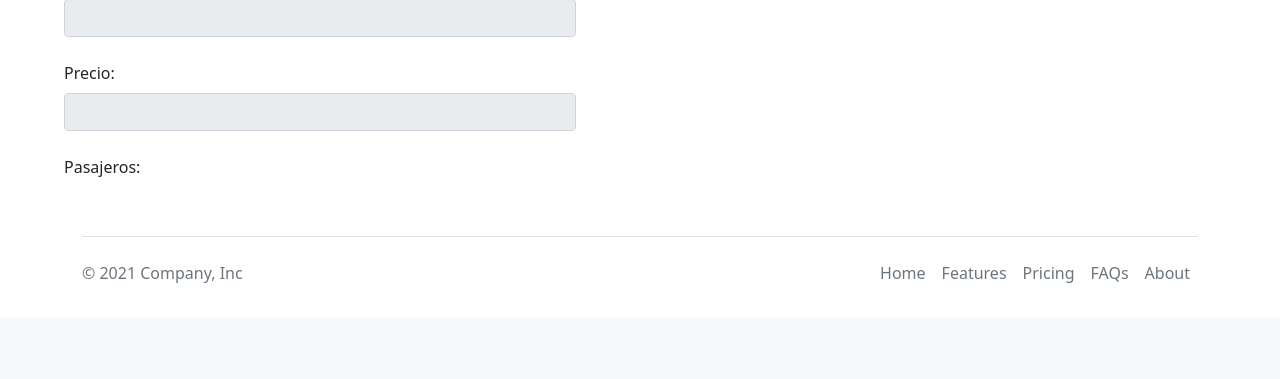
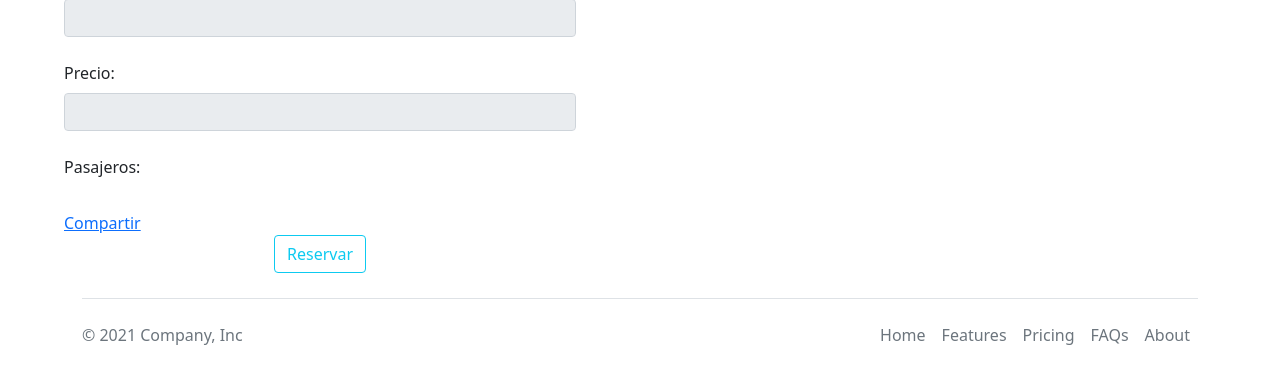
Before and after one commit to xmariia55x/GodTour, a Flask app: template APP/templates/trayecto/info_trayecto.html in a window 1280 px wide. Shown: the part 814-1193 px from the top of the page. Before the commit the page ends 1097 px from the top, so only its background shows below. Run offline with Flask 2, Linux system fonts and the light colour scheme; the template is opened without the code that fills it, so the values that code supplies are empty; some libraries are stand-ins or nearby versions.

Commit message:
Compartir en Twitter hecho y estamos probando PayPal

```diff
--- a/APP/templates/trayecto/info_trayecto.html
+++ b/APP/templates/trayecto/info_trayecto.html
@@ -10,6 +10,7 @@
 <link rel="stylesheet" href="http://cdn.leafletjs.com/leaflet/v0.7.7/leaflet.css" />
 <script src="http://cdn.leafletjs.com/leaflet/v0.7.7/leaflet.js"></script>
 <script defer type="text/javascript" src="{{ url_for('static', filename='js/infoTrayecto.js') }}"></script>
+<script async src="https://platform.twitter.com/widgets.js" charset="utf-8"></script>
 {% endblock %}}
 
 {% block content %}
@@ -56,6 +57,73 @@
         {% endfor %}
     <br>
     <br>
+
+    <!--
+      Esto es para Twitter
+    -->
+    <a class="twitter-share-button"
+    href="https://twitter.com/intent/tweet?text=Mira%20el%20viaje%20que%20acabo%20de%20descubrir%20en..."
+    data-size="large" >Compartir</a>
+
+    <!--
+      Boton para reservar el trayecto
+    -->
+
+      <div class="col text-center">
+        <input class="btn btn-outline-info" type="submit" value="Reservar">
+      </div>
+
+    <!--
+      Prueba para PayPal
+    -->
+
+    <div id="smart-button-container">
+      <div style="text-align: center;">
+        <div id="paypal-button-container"></div>
+      </div>
+    </div>
+  <script src="https://www.paypal.com/sdk/js?client-id=sb&enable-funding=venmo&currency=EUR" data-sdk-integration-source="button-factory"></script>
+  <script>
+    function initPayPalButton() {
+      paypal.Buttons({
+        style: {
+          shape: 'pill',
+          color: 'gold',
+          layout: 'vertical',
+          label: 'paypal',
+
+        },
+
+        createOrder: function(data, actions) {
+          return actions.order.create({
+            purchase_units: [{"description":"Pago del viaje","amount":{"currency_code":"EUR","value":10}}]
+          });
+        },
+
+        onApprove: function(data, actions) {
+          return actions.order.capture().then(function(orderData) {
+
+            // Full available details
+            console.log('Capture result', orderData, JSON.stringify(orderData, null, 2));
+
+            // Show a success message within this page, e.g.
+            const element = document.getElementById('paypal-button-container');
+            element.innerHTML = '';
+            element.innerHTML = '<h3>Thank you for your payment!</h3>';
+
+            // Or go to another URL:  actions.redirect('thank_you.html');
+
+          });
+        },
+
+        onError: function(err) {
+          console.log(err);
+        }
+      }).render('#paypal-button-container');
+    }
+    initPayPalButton();
+  </script>
+
 </div>
 
 <div id="divDerecha">
```
